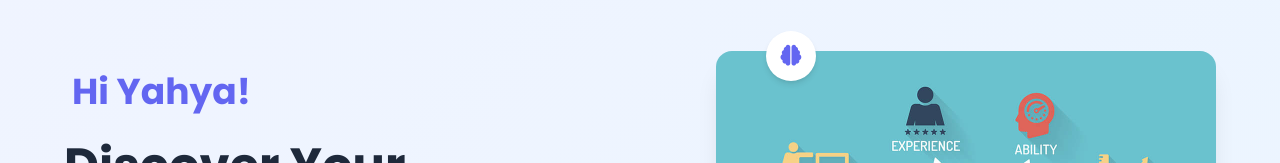
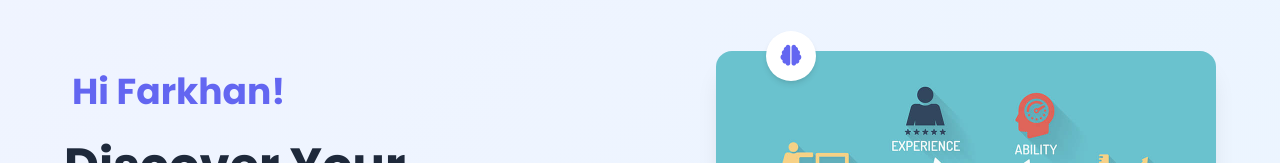
Before and after one commit to Sri2704/SkillPath-CareerPlatform, a plain HTML site: page stud_home.html in a window 1280 px wide. Shown: the part 197-360 px from the top of the page. Drawn offline with nearby package versions, Linux system fonts and the light colour scheme.

```diff
--- a/stud_home.html
+++ b/stud_home.html
@@ -42,7 +42,7 @@
             <div class="hero-content">
                 <div class="welcome-message">
                     <i class="fas fa-hand-wave"></i>
-                    <h2>Hi Yahya!</h2>
+                    <h2>Hi Farkhan!</h2>
                 </div>
                 <h1>Discover Your <span class="highlight">Hidden Talents</span></h1>
                 <p>Explore your strengths, interests, and potential career paths with our fun and interactive assessments.</p>
@@ -416,4 +416,5 @@
     <script src="https://cdnjs.cloudflare.com/ajax/libs/Chart.js/3.7.1/chart.min.js"></script>
     <script src="stud_home.js"></script>
 </body>
+
 </html>
```
